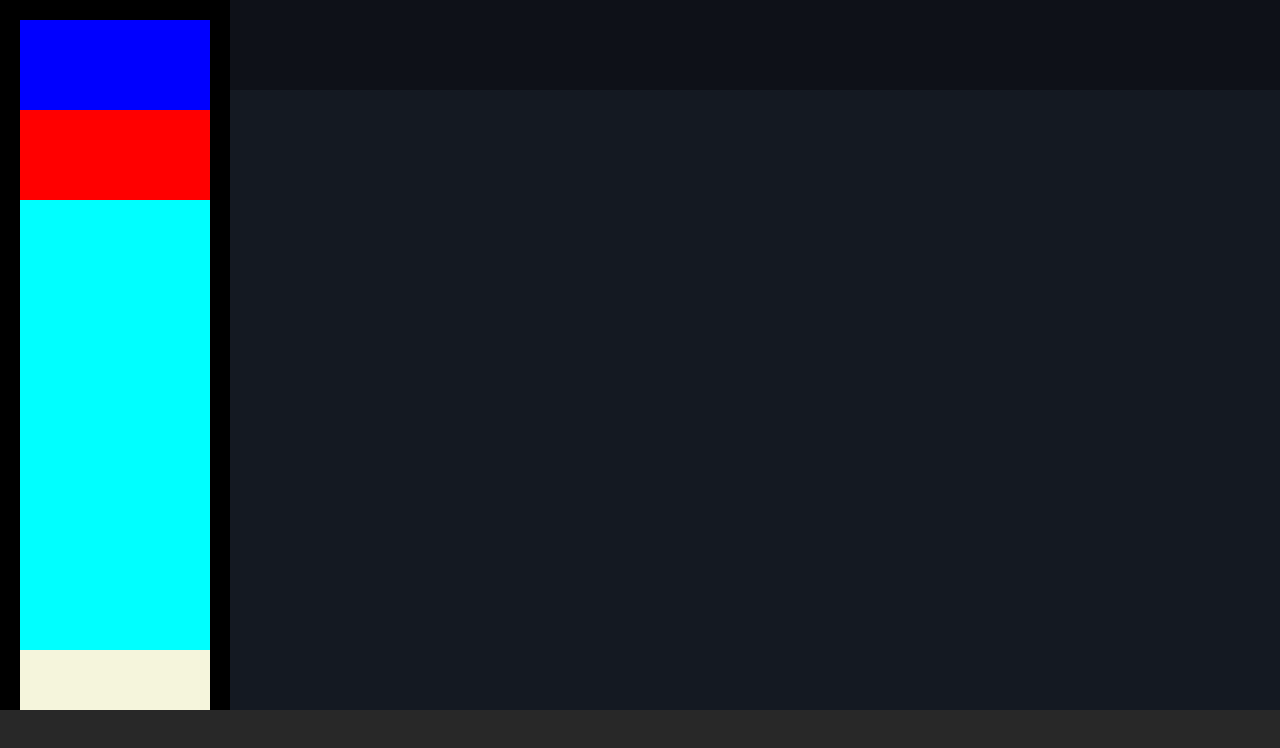
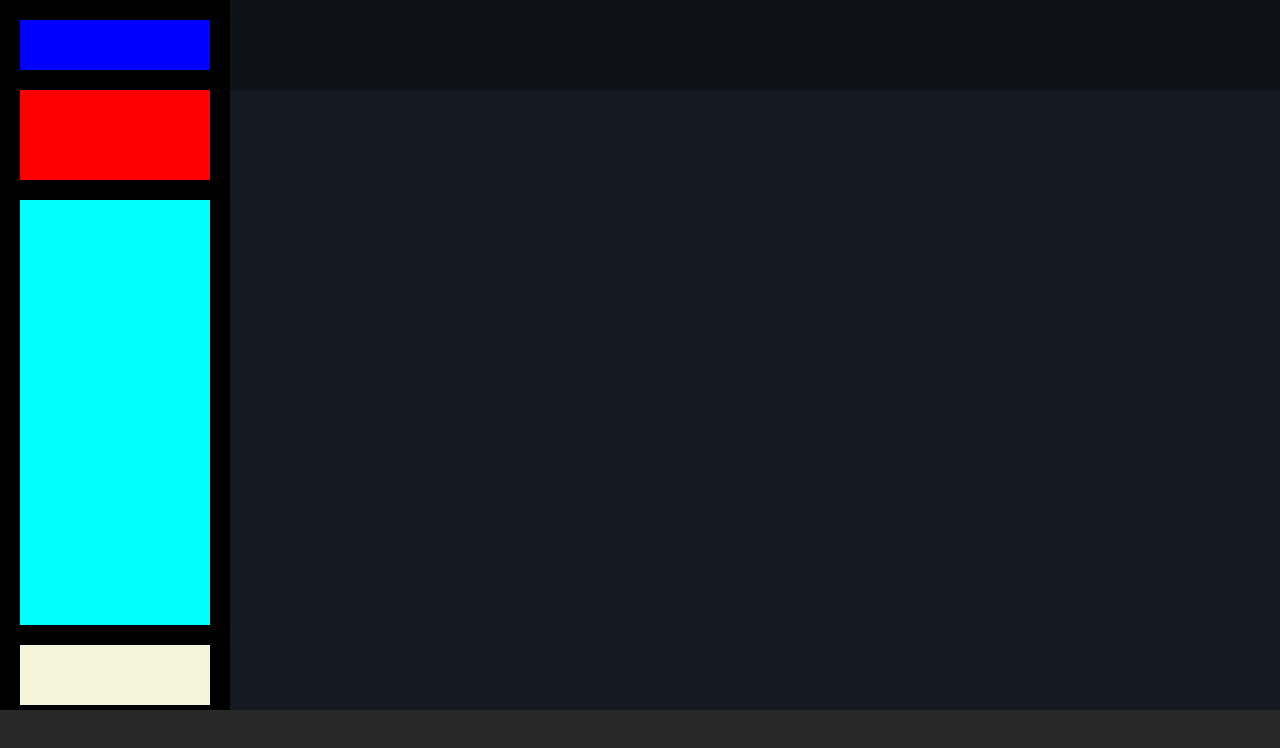
Before and after one commit to LeleGuidi/html-css-spotifyweb, a plain HTML site: page index.html in a window 1280 px wide. Drawn offline with Linux system fonts and the light colour scheme.

Commit message:
Corrette grandezze e spaziature sidebar

```diff
--- a/css/style.css
+++ b/css/style.css
@@ -62,14 +62,14 @@ main .sidebar {
     background-color: black;
     z-index: 3;
     flex-shrink: 0;
-    padding: 20px 20px 0 20px;
+    padding: 20px 20px 5px 20px;
     display: flex;
     flex-direction: column;
-    gap: ;
+    gap: 20px;
 }
 
 .sidebar .logo {
-    height: 90px;
+    height: 50px;
 }
 
 .sidebar .playlist {
```
